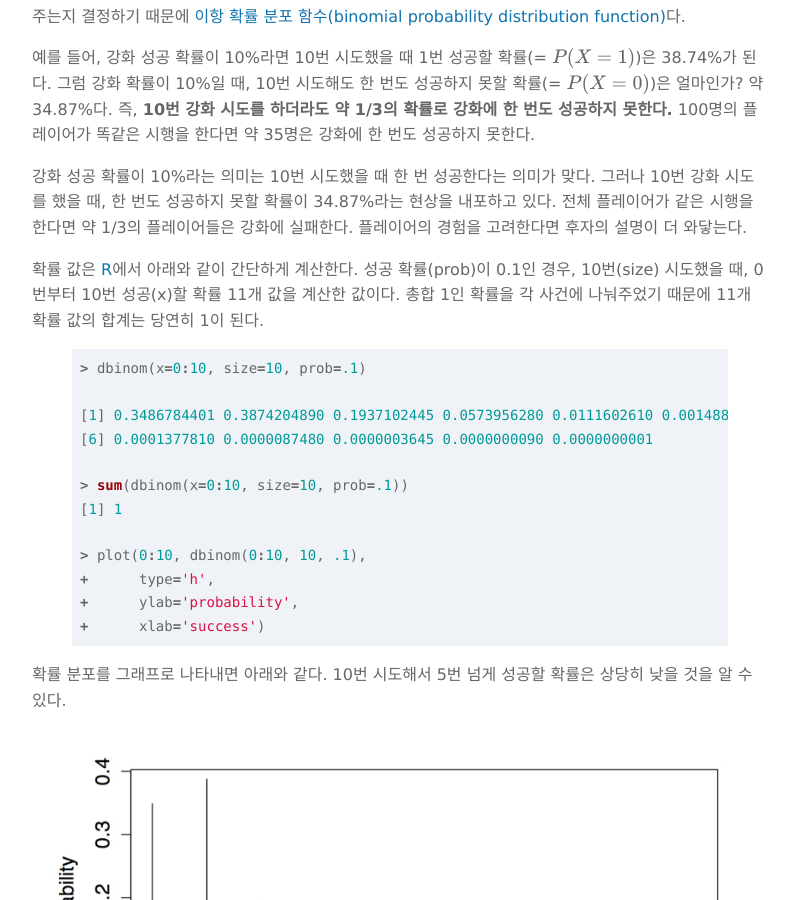
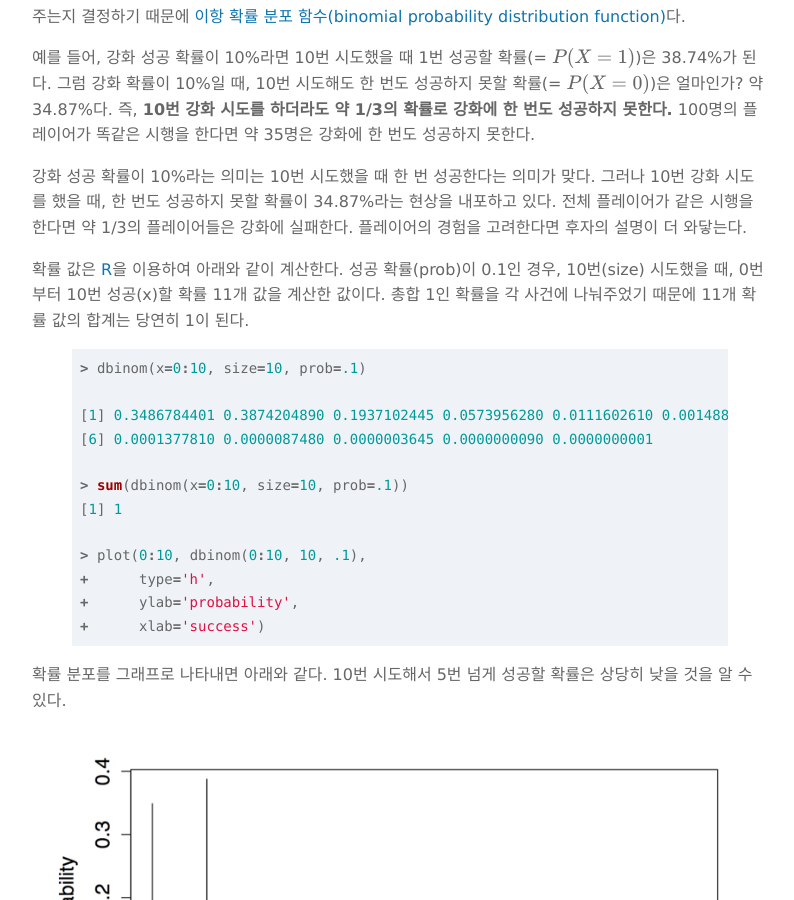
Before and after one commit to boxnwhiskr/boxnwhiskr.github.io, a Jekyll site: the page built from _posts/2015-05-21-binomial_dist_in_games.markdown, in a window 1280 px wide and 900 px high, scrolled down 3735 px. Shown: the whole window, without its empty margins (240-1034 px from the left). Built offline with Jekyll 4.4.1, drawn with Linux system fonts in a browser that asks for light colours; nearby versions of some CDN libraries; some web fonts are replaced; formulas are drawn with MathJax 3.

Commit message:
fix: Minor polishing

```diff
--- a/_posts/2015-05-21-binomial_dist_in_games.markdown
+++ b/_posts/2015-05-21-binomial_dist_in_games.markdown
@@ -113,7 +113,7 @@ $$P(X=k) = \frac{n!}{k!(n-k)!}p^{k}(1-p)^{n-k}$$
 전체 플레이어가 같은 시행을 한다면 약 1/3의 플레이어들은 강화에 실패한다.
 플레이어의 경험을 고려한다면 후자의 설명이 더 와닿는다.
 
-확률 값은 [R](http://www.r-project.org/)에서 아래와 같이 간단하게 계산한다.
+확률 값은 [R](http://www.r-project.org/)을 이용하여 아래와 같이 계산한다.
 성공 확률(prob)이 0.1인 경우, 10번(size) 시도했을 때, 0번부터 10번 성공(x)할 확률 11개 값을 계산한 값이다.
 총합 1인 확률을 각 사건에 나눠주었기 때문에 11개 확률 값의 합계는 당연히 1이 된다.
 
```
